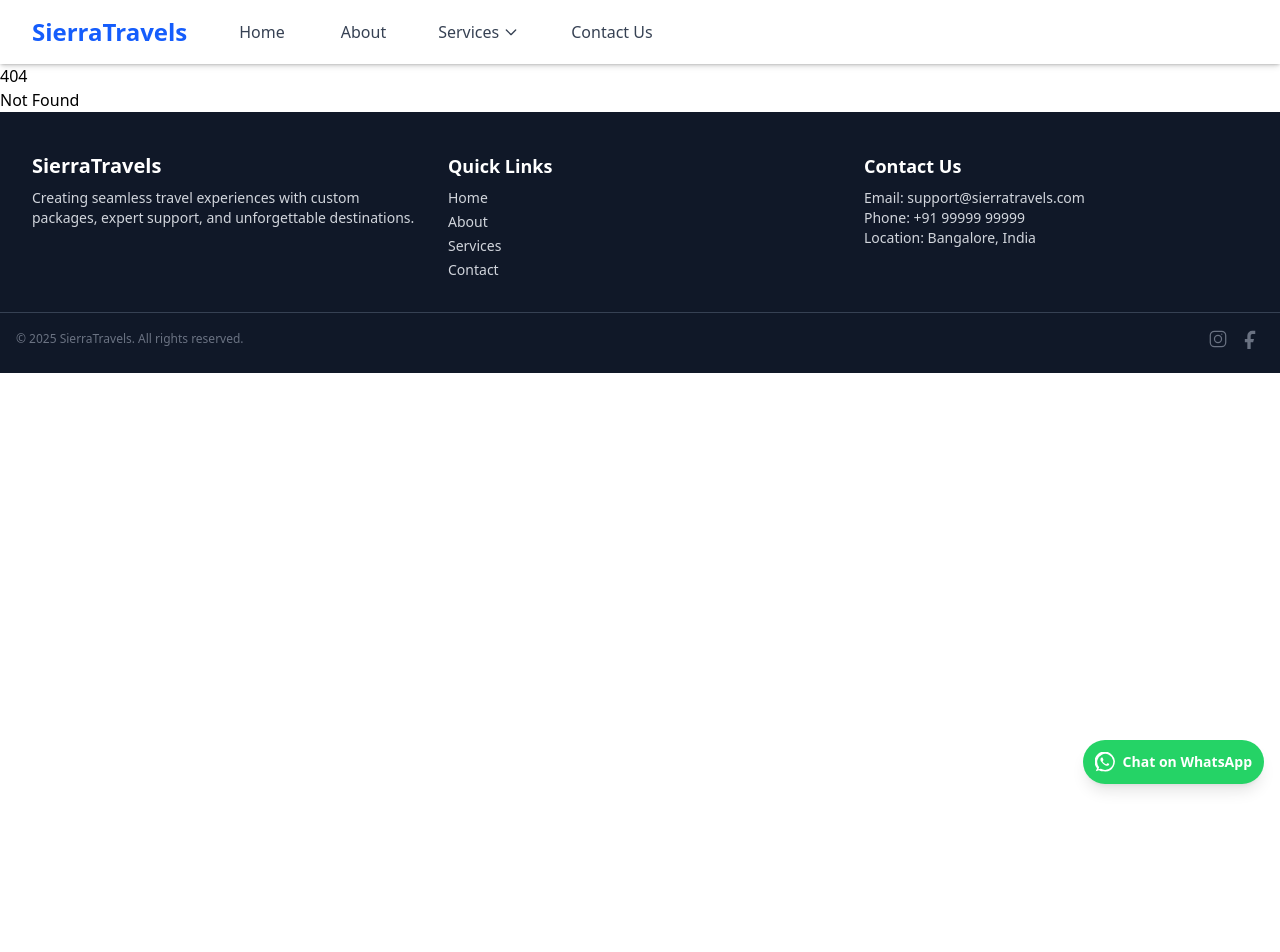
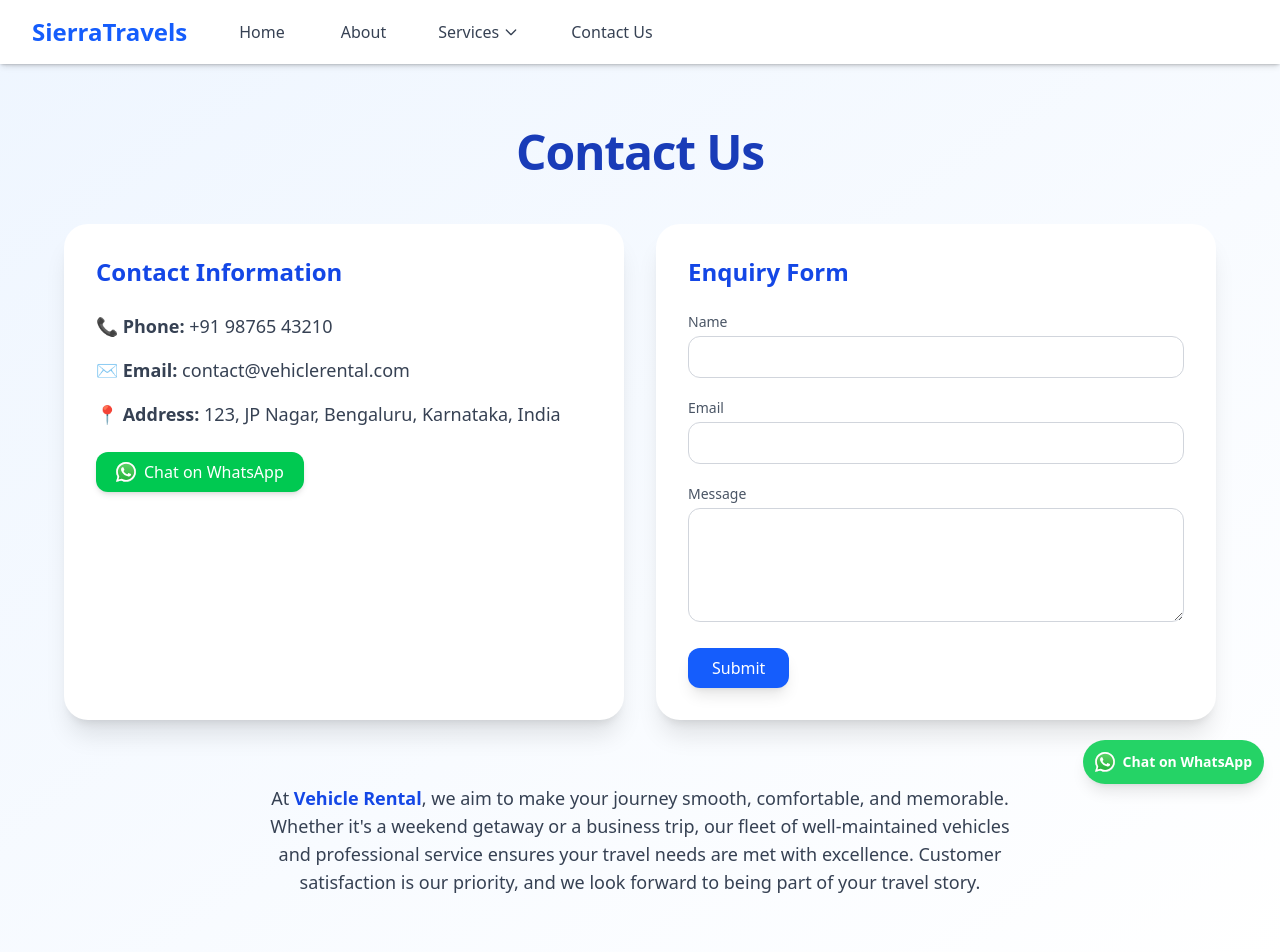
Before and after one commit to artmis22-03/project_travel, a SvelteKit app: page /contactus in a window 1280 px wide. Before the commit this address had no page. Shown: the top 952 px of the page. Before the commit the page ends 800 px from the top, so only its background shows below. Built offline with nearby package versions, Linux system fonts and the light colour scheme.

Commit message:
services and contact page

```diff
--- a/src/components/Header.svelte
+++ b/src/components/Header.svelte
@@ -31,12 +31,12 @@
                 <div
                   class="absolute z-40 w-48 bg-white border border-gray-200 rounded shadow-lg opacity-0 group-hover:opacity-100 group-hover:visible invisible transition-opacity duration-200"
                 >
-                  <a href="#" class="block px-4 py-2 text-gray-800 hover:bg-gray-100">Vehicle Rentals</a>
+                  <a href="/rentals" class="block px-4 py-2 text-gray-800 hover:bg-gray-100">Vehicle Rentals</a>
                   <a href="#" class="block px-4 py-2 text-gray-800 hover:bg-gray-100">Employee Transportation</a>
                 </div>
               </div>
 
-              <a href="#" class="text-gray-700 hover:text-blue-600 px-3 py-2 rounded-md">Contact Us</a>
+              <a href="/contactus" class="text-gray-700 hover:text-blue-600 px-3 py-2 rounded-md">Contact Us</a>
             </div>
           </div>
 
@@ -60,8 +60,8 @@
       <!-- Mobile Menu -->
       {#if isOpen}
         <div class="md:hidden bg-white border-t border-gray-200">
-          <a href="#" class="block px-4 py-2 text-gray-700 hover:bg-gray-100">Home</a>
-          <a href="#" class="block px-4 py-2 text-gray-700 hover:bg-gray-100">About</a>
+          <a href="/" class="block px-4 py-2 text-gray-700 hover:bg-gray-100">Home</a>
+          <a href="/aboutus" class="block px-4 py-2 text-gray-700 hover:bg-gray-100">About</a>
 
           <!-- Services Toggle in Mobile -->
           <div class="block border-t border-gray-200">
@@ -82,13 +82,13 @@
 
             {#if servicesOpen}
               <div class="pl-8 pr-4">
-                <a href="#" class="block py-2 text-gray-800 hover:bg-gray-100 rounded">Vehicle Rentals</a>
+                <a href="/rentals" class="block py-2 text-gray-800 hover:bg-gray-100 rounded">Vehicle Rentals</a>
                 <a href="#" class="block py-2 text-gray-800 hover:bg-gray-100 rounded">Employee Transportation</a>
               </div>
             {/if}
           </div>
 
-          <a href="#" class="block px-4 py-2 text-gray-700 hover:bg-gray-100">Contact Us</a>
+          <a href="/contactus" class="block px-4 py-2 text-gray-700 hover:bg-gray-100">Contact Us</a>
         </div>
       {/if}
     </nav>
@@ -102,10 +102,8 @@
   class="fixed bottom-4 right-4 bg-[#25D366] text-white p-3 rounded-full shadow-lg flex items-center justify-center hover:bg-green-500 transition duration-300 z-50"
   aria-label="Chat on WhatsApp"
 >
-  <!-- WhatsApp Icon -->
-  <svg xmlns="http://www.w3.org/2000/svg" class="h-5 w-5 md:mr-2" fill="currentColor" viewBox="0 0 24 24">
-    <path d="M20.52 3.48A11.78 11.78 0 0 0 2.41 19.37L1 23l3.72-1.17a11.75 11.75 0 0 0 5.56 1.41h.05a11.78 11.78 0 0 0 10.19-19.76ZM12 21.5a9.62 9.62 0 0 1-4.88-1.3l-.35-.21-2.64.82.85-2.58-.23-.37a9.62 9.62 0 1 1 7.25 3.64Zm5.2-7.16c-.28-.14-1.66-.82-1.91-.91s-.44-.14-.63.14-.72.91-.88 1.1-.33.21-.61.07a7.84 7.84 0 0 1-2.3-1.42 8.59 8.59 0 0 1-1.59-2c-.17-.29 0-.45.13-.6.13-.13.29-.33.44-.49a2 2 0 0 0 .3-.49.53.53 0 0 0 0-.49c-.07-.14-.63-1.52-.86-2.08s-.45-.46-.63-.47h-.53a1 1 0 0 0-.71.33 2.94 2.94 0 0 0-.93 2.17 5.13 5.13 0 0 0 1.1 2.63 11.82 11.82 0 0 0 4.51 4.08 14.42 14.42 0 0 0 1.43.53 3.45 3.45 0 0 0 1.58.1 2.64 2.64 0 0 0 1.73-1.22 2.22 2.22 0 0 0 .16-1.22c-.07-.12-.26-.19-.54-.33Z"/>
-  </svg>
+  <!-- Custom WhatsApp Icon -->
+  <img src="/whatsapp-symbol-logo-svgrepo-com.svg" alt="WhatsApp" class="h-5 w-5 md:mr-2" />
 
   <!-- Show label only on md+ screens -->
   <span class="hidden md:inline text-sm font-semibold">Chat on WhatsApp</span>
--- /dev/null
+++ b/src/routes/contactus/+page.svelte
@@ -0,0 +1,75 @@
+<script lang="ts">
+  let name = "";
+  let email = "";
+  let message = "";
+
+  function handleSubmit() {
+    alert(`Thank you, ${name}. We have received your message.`);
+    name = "";
+    email = "";
+    message = "";
+  }
+</script>
+
+<div class="min-h-screen bg-gradient-to-br from-blue-50 to-white py-16 px-6">
+  <div class="max-w-6xl mx-auto">
+    <h1 class="text-5xl font-extrabold text-center text-blue-800 mb-12 tracking-tight">Contact Us</h1>
+
+    <div class="grid md:grid-cols-2 gap-8 mb-16">
+      <!-- Contact Info -->
+      <div class="bg-white p-8 rounded-3xl shadow-xl">
+  <h2 class="text-2xl font-semibold text-blue-700 mb-6">Contact Information</h2>
+  <div class="space-y-4 text-gray-700 text-lg">
+    <p><strong>📞 Phone:</strong> +91 98765 43210</p>
+    <p><strong>✉️ Email:</strong> contact@vehiclerental.com</p>
+    <p><strong>📍 Address:</strong> 123, JP Nagar, Bengaluru, Karnataka, India</p>
+  </div>
+
+  <!-- WhatsApp Button -->
+  <div class="mt-6">
+  <a
+    href="https://wa.me/919876543210"
+    target="_blank"
+    class="inline-flex items-center gap-2 bg-green-500 hover:bg-green-600 text-white font-medium px-5 py-2 rounded-xl shadow-md transition"
+  >
+    <img src="/whatsapp-symbol-logo-svgrepo-com.svg" alt="WhatsApp" class="w-5 h-5" />
+    Chat on WhatsApp
+  </a>
+</div>
+
+</div>
+
+
+      <!-- Enquiry Form -->
+      <div class="bg-white p-8 rounded-3xl shadow-xl">
+        <h2 class="text-2xl font-semibold text-blue-700 mb-6">Enquiry Form</h2>
+        <form on:submit|preventDefault={handleSubmit} class="space-y-5">
+          <div>
+            <label class="block text-sm font-medium text-gray-600">Name</label>
+            <input type="text" bind:value={name} class="w-full mt-1 border border-gray-300 rounded-xl px-4 py-2 focus:ring-2 focus:ring-blue-500 focus:outline-none" required />
+          </div>
+          <div>
+            <label class="block text-sm font-medium text-gray-600">Email</label>
+            <input type="email" bind:value={email} class="w-full mt-1 border border-gray-300 rounded-xl px-4 py-2 focus:ring-2 focus:ring-blue-500 focus:outline-none" required />
+          </div>
+          <div>
+            <label class="block text-sm font-medium text-gray-600">Message</label>
+            <textarea bind:value={message} rows="4" class="w-full mt-1 border border-gray-300 rounded-xl px-4 py-2 focus:ring-2 focus:ring-blue-500 focus:outline-none" required></textarea>
+          </div>
+          <button type="submit" class="bg-blue-600 text-white px-6 py-2 rounded-xl hover:bg-blue-700 shadow-lg transition duration-200">
+            Submit
+          </button>
+        </form>
+      </div>
+    </div>
+
+    <!-- Additional About Text -->
+    <div class="text-center max-w-3xl mx-auto text-gray-700 text-lg">
+      <p>
+        At <span class="font-semibold text-blue-700">Vehicle Rental</span>, we aim to make your journey smooth, comfortable, and memorable.
+        Whether it's a weekend getaway or a business trip, our fleet of well-maintained vehicles and professional service ensures your travel needs are met with excellence.
+        Customer satisfaction is our priority, and we look forward to being part of your travel story.
+      </p>
+    </div>
+  </div>
+</div>
--- /dev/null
+++ b/src/routes/rentals/+page.svelte
@@ -0,0 +1,154 @@
+<script lang="ts">
+  interface Vehicle {
+    name: string;
+    image: string;
+    passengers: string;
+    type: string;
+    capacity: string;
+    rate: string;
+    images?: string[];
+  }
+
+  const vehicles: Vehicle[] = [
+    {
+      name: "Toyota Etios",
+      image: "/images/etios.png",
+      images: ["/images/etios1.png", "/images/etios2.png", "/images/etios3.png"],
+      passengers: "3 Passengers + 2 Bags",
+      type: "SEDAN · DIESEL",
+      capacity: "4+1",
+      rate: "Rs.14 per KM"
+    },
+    {
+      name: "Innova Crysta",
+      image: "/images/innova.png",
+      images: ["/images/innova1.png", "/images/innova2.png", "/images/innova3.png"],
+      passengers: "6 Passengers + 3 Bags",
+      type: "SUV · DIESEL",
+      capacity: "6+1",
+      rate: "Rs.18 per KM"
+    },
+    {
+      name: "Swift Dzire",
+      image: "/images/swift.png",
+      images: ["/images/swift1.png", "/images/swift2.png", "/images/swift3.png"],
+      passengers: "3 Passengers + 2 Bags",
+      type: "SEDAN · PETROL",
+      capacity: "4+1",
+      rate: "Rs.13 per KM"
+    }
+  ];
+
+  let selectedVehicle: Vehicle | null = null;
+  let currentImageIndex = 0;
+
+  function handleKnowMore(vehicle: Vehicle) {
+    selectedVehicle = vehicle;
+    currentImageIndex = 0;
+  }
+
+  function nextImage() {
+    if (selectedVehicle && selectedVehicle.images) {
+      currentImageIndex = (currentImageIndex + 1) % selectedVehicle.images.length;
+    }
+  }
+
+  function prevImage() {
+    if (selectedVehicle && selectedVehicle.images) {
+      currentImageIndex = (currentImageIndex - 1 + selectedVehicle.images.length) % selectedVehicle.images.length;
+    }
+  }
+</script>
+
+<div class="min-h-screen bg-gray-100 py-10 px-4">
+  <h1 class="text-3xl font-bold text-center text-gray-800 mb-10">Rental Vehicles</h1>
+
+  {#if !selectedVehicle}
+    <!-- Vehicle Cards -->
+    <div class="grid gap-6 sm:grid-cols-2 md:grid-cols-3 lg:grid-cols-4 max-w-7xl mx-auto mb-12">
+      {#each vehicles as vehicle}
+        <div class="bg-white rounded-2xl shadow hover:shadow-lg transition p-4">
+          <img
+            src={vehicle.image}
+            alt={vehicle.name}
+            class="w-full h-40 object-cover rounded-xl mb-4"
+          />
+          <h2 class="text-xl font-semibold text-gray-800">{vehicle.name}</h2>
+          <p class="text-sm text-gray-600 mt-1">{vehicle.passengers}</p>
+          <p class="text-sm text-gray-600">{vehicle.type}</p>
+          <p class="text-sm text-gray-800 font-medium mt-2">Capacity: {vehicle.capacity}</p>
+          <p class="text-sm text-gray-800 font-medium">Rate: {vehicle.rate}</p>
+          <button
+            class="mt-4 w-full bg-blue-600 hover:bg-blue-700 text-white py-2 px-4 rounded-lg text-sm font-medium"
+            on:click={() => handleKnowMore(vehicle)}
+          >
+            Know More
+          </button>
+        </div>
+      {/each}
+    </div>
+
+    <!-- Terms and Conditions - Full Width -->
+    <div class="w-full bg-white border-t-4 border-blue-500 mt-12">
+      <div class="max-w-7xl mx-auto px-6 py-8">
+        <h2 class="text-2xl font-bold text-blue-700 mb-4">Terms and Conditions</h2>
+        <ul class="list-disc pl-6 space-y-2 text-gray-800 text-sm">
+          <li>Toll, State Tax, Entry Fee & Parking at actuals.</li>
+          <li>The KMS & Hours usage will be calculated from Office to Office (JP Nagar).</li>
+          <li>
+            Cancellation charges will be applicable:
+            <ul class="list-disc pl-6 mt-1">
+              <li>75% if cancelled 72 hrs prior</li>
+              <li>50% if cancelled 48 hrs prior</li>
+              <li>100% if cancelled 24 hrs prior</li>
+            </ul>
+          </li>
+          <li>GST of 5% is applicable.</li>
+        </ul>
+      </div>
+    </div>
+
+  {:else}
+    <!-- Vehicle Detail View -->
+    <div class="max-w-6xl mx-auto grid md:grid-cols-2 gap-8 bg-white shadow-lg rounded-xl overflow-hidden p-6">
+      <!-- Left: Image Carousel -->
+      <div class="relative">
+        <img
+          src={selectedVehicle.images[currentImageIndex]}
+          alt="Vehicle Image"
+          class="object-cover max-h-[500px] w-full rounded"
+        />
+        <button on:click={prevImage} class="absolute top-1/2 left-0 transform -translate-y-1/2 bg-white text-gray-700 p-2 rounded-r shadow">❮</button>
+        <button on:click={nextImage} class="absolute top-1/2 right-0 transform -translate-y-1/2 bg-white text-gray-700 p-2 rounded-l shadow">❯</button>
+      </div>
+
+      <!-- Right: Details -->
+      <div>
+        <h2 class="text-3xl font-bold text-gray-800 mb-4">{selectedVehicle.name}</h2>
+        <p class="text-gray-600 text-sm mb-2">{selectedVehicle.passengers}</p>
+        <p class="text-gray-600 text-sm mb-2">{selectedVehicle.type}</p>
+        <p class="text-gray-800 font-semibold mb-1">Capacity: {selectedVehicle.capacity}</p>
+        <p class="text-gray-800 font-semibold mb-4">Rate: {selectedVehicle.rate}</p>
+
+        <h3 class="text-xl font-semibold text-blue-700 mt-8 mb-2">Terms and Conditions</h3>
+        <ul class="list-disc pl-5 text-gray-700 text-sm space-y-1">
+          <li>Toll, State Tax, Entry Fee & Parking at actuals.</li>
+          <li>The KMS & Hours usage will be calculated from Office to Office (JP Nagar).</li>
+          <li>
+            Cancellation charges apply:
+            <ul class="list-disc pl-5">
+              <li>75% if cancelled 72 hrs prior</li>
+              <li>50% if cancelled 48 hrs prior</li>
+              <li>100% if cancelled 24 hrs prior</li>
+            </ul>
+          </li>
+          <li>GST of 5% is applicable.</li>
+        </ul>
+
+        <button on:click={() => (selectedVehicle = null)} class="mt-6 bg-blue-600 text-white px-4 py-2 rounded hover:bg-blue-700">
+          Back to List
+        </button>
+      </div>
+    </div>
+  {/if}
+</div>
```
Also changed, not shown: static/whatsapp-symbol-logo-svgrepo-com.svg (added).
